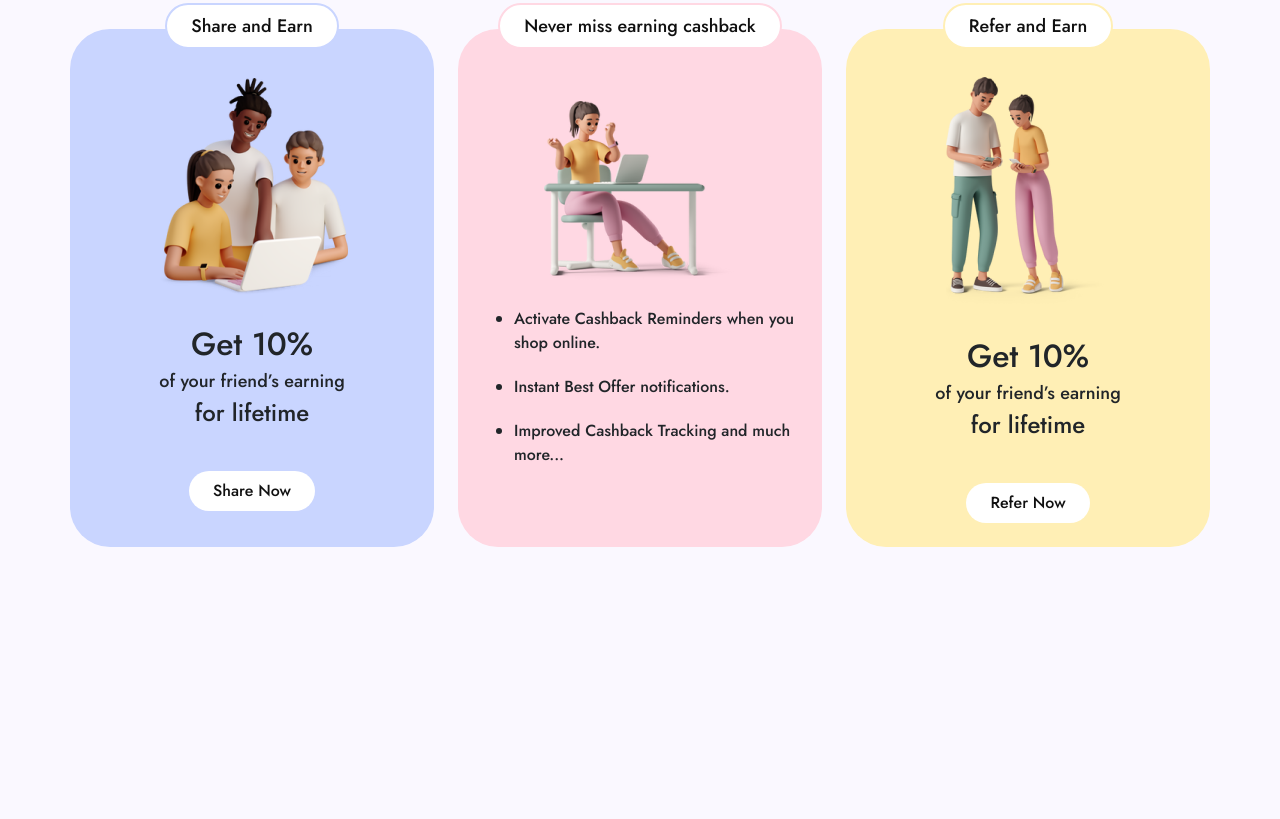
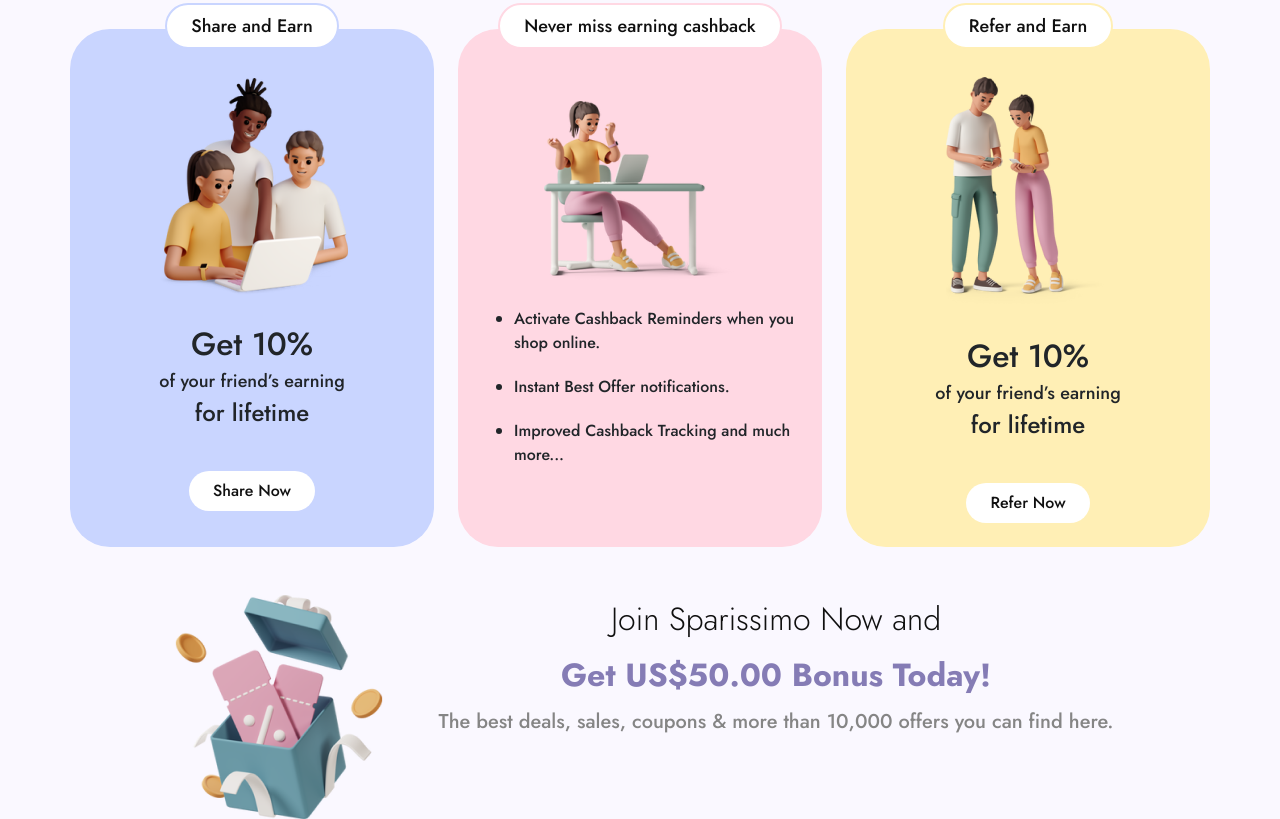
Before and after one commit to ZakariyaEnacton/sparissimo, a website built with Vite: page index.html in a window 1280 px wide. Shown: the part 3301-4120 px from the top of the page. Before the commit the page ends 3896 px from the top, so only its background shows below. Built offline with nearby package versions, Linux system fonts and the light colour scheme.

Commit message:
join now section done

```diff
--- a/app.scss
+++ b/app.scss
@@ -14,4 +14,5 @@
 @import "./assets/scss/hiw";
 @import "./assets/scss/cb-offers";
 @import "./assets/scss/refer-and-earn";
+@import "./assets/scss/join-now";
 @import "./assets/scss/components/card";
--- a/assets/scss/_config.scss
+++ b/assets/scss/_config.scss
@@ -14,3 +14,10 @@
   font-size: 1.125rem;
   font-weight: 500;
 }
+
+@mixin joinHead($color, $weight) {
+  color: $color;
+  font-weight: $weight;
+  font-size: 2rem;
+  text-align: center;
+}
--- /dev/null
+++ b/assets/scss/_join-now.scss
@@ -0,0 +1,14 @@
+.join-now {
+  .join-now-content {
+    .join-now-title1 {
+      @include joinHead(#101010, 300);
+    }
+    .join-now-title2 {
+      @include joinHead(var(--primary-color), 600);
+    }
+    .join-now-desc {
+      font-size: 1.25rem;
+      color: var(--secondary-text);
+    }
+  }
+}
--- a/index.html
+++ b/index.html
@@ -13,7 +13,7 @@
   <!-- google fonts -->
   <link rel="preconnect" href="https://fonts.googleapis.com">
   <link rel="preconnect" href="https://fonts.gstatic.com" crossorigin>
-  <link href="https://fonts.googleapis.com/css2?family=Jost:wght@500;700&display=swap" rel="stylesheet">
+  <link href="https://fonts.googleapis.com/css2?family=Jost:wght@300;500;700&display=swap" rel="stylesheet">
 
   <!-- Link Swiper's CSS -->
   <link rel="stylesheet" href="https://cdn.jsdelivr.net/npm/swiper@10/swiper-bundle.min.css" />
@@ -1877,9 +1877,16 @@
     <!-- Join Now Section -->
     <section class="join-now mt-5">
       <div class="container">
-        <div class="join-now-wrapper d-flex justify-content-center">
+        <div class="join-now-wrapper d-flex justify-content-center gap-5">
           <div class="img-wrapper">
-
+            <img class="img-fluid" src="./assets/images/join-box.png" alt="image">
+          </div>
+          <div class="join-now-content">
+            <div class="join-now-heading">
+              <p class="join-now-title1 mb-2">Join Sparissimo Now and</p>
+              <p class="join-now-title2 mb-2">Get US$50.00 Bonus Today!</p>
+            </div>
+            <p class="join-now-desc">The best deals, sales, coupons & more than 10,000 offers you can find here.</p>
           </div>
         </div>
       </div>
```
Also changed, not shown: assets/images/join-box.png (renamed from assets/images/Rectangle 99.png).
